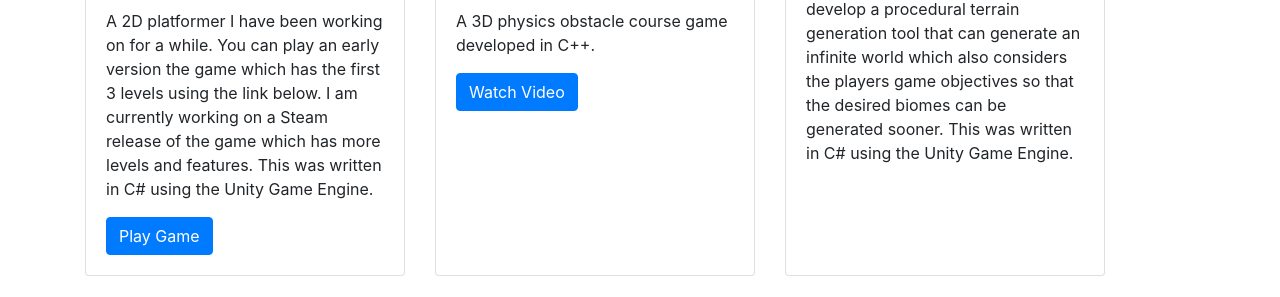
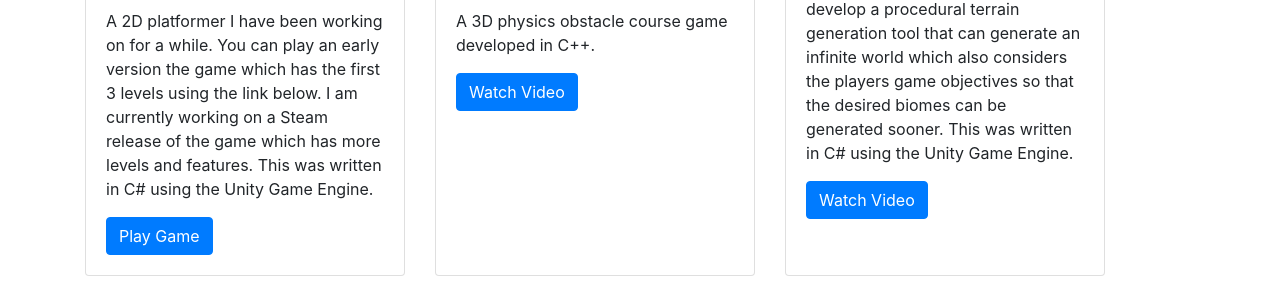
Before and after one commit to ejgoodchild/ejgoodchild.github.io, a plain HTML site: page projects.html in a window 1280 px wide. Shown: the part 463-760 px from the top of the page. Drawn offline with nearby package versions, Linux system fonts and the light colour scheme; grey boxes are pictures that could not be loaded.

Commit message:
Update projects.html

```diff
--- a/projects.html
+++ b/projects.html
@@ -148,6 +148,8 @@
 									<h5 class="card-title">Procedural Terrain Generation </h5>
 									<p class="card-text">For my dissertation I decided to develop a procedural terrain generation tool that can generate an infinite
 									world which also considers the players game objectives so that the desired biomes can be generated sooner. This was written in C# using the Unity Game Engine.   </p>
+									<a href="https://www.youtube.com/watch?v=L3ArpdAO8Tk" class="btn btn-primary">Watch Video</a>
+
 
 								</div>
 							</div>
```
